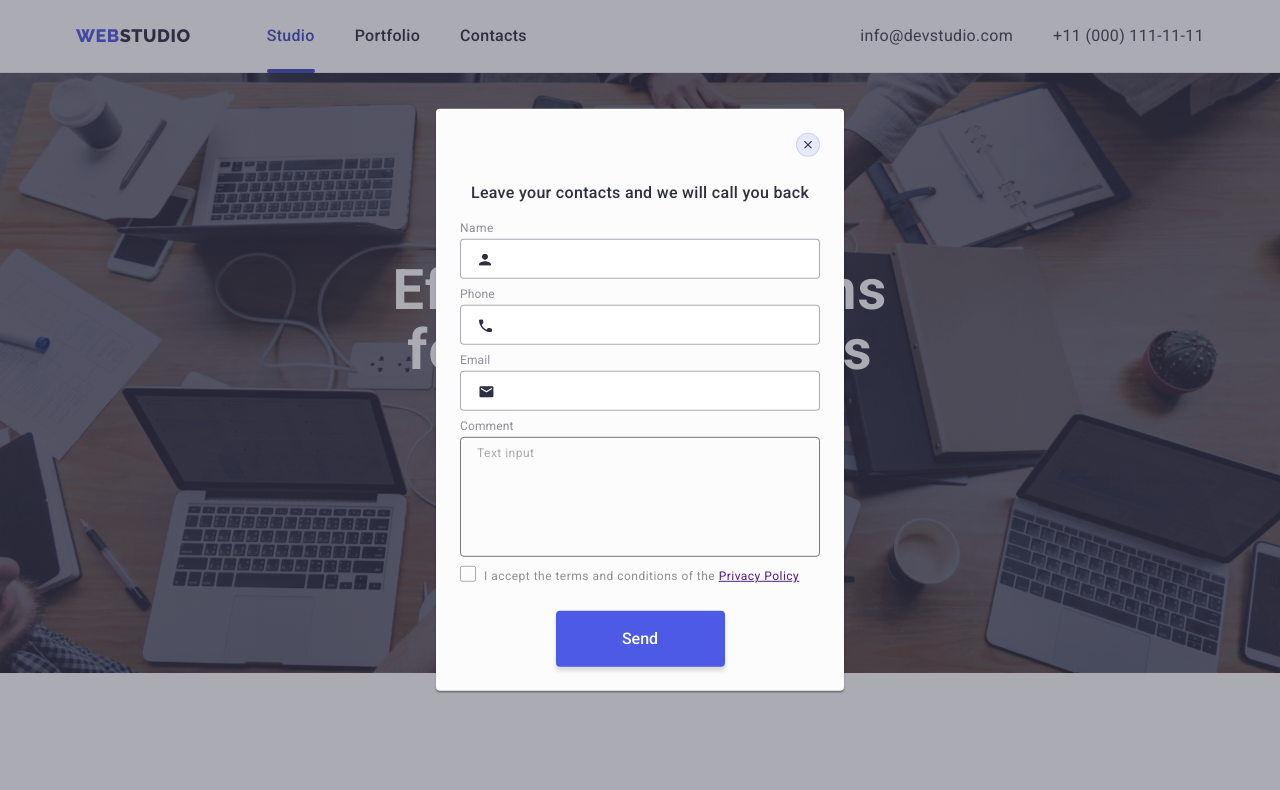
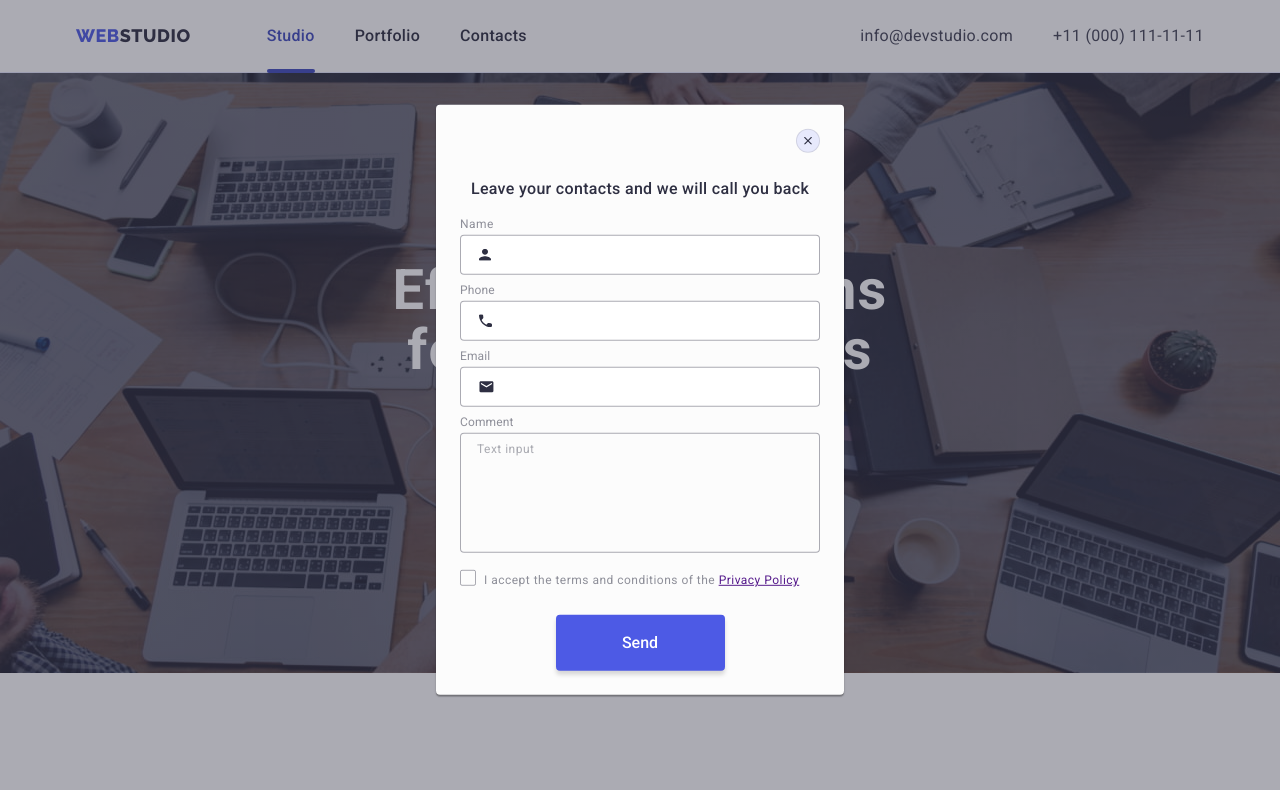
Before and after one commit to olhaizbash/goit-markup-hw-06, a plain HTML site: page index.html in a window 1280 px wide. Both pictures are taken after a click on the button "Order Service". Shown: the top 790 px of the page. Drawn offline with nearby package versions, Linux system fonts and the light colour scheme.

Commit message:
Update styles.css

```diff
--- a/css/styles.css
+++ b/css/styles.css
@@ -601,7 +601,6 @@ background-color: #31D0AA;
 
 .modal{
     position: absolute;
-    justify-content: center;
     top: 50%;
     left: 50%;
     transform: translate(-50%, -50%);
@@ -677,6 +676,7 @@ transform: translate(0, 0);
 }
 .modal-title {
     margin: 0;
+    margin-bottom: 16px;
     font-family: 'Roboto';
     font-style: normal;
     font-weight: 500;
@@ -686,9 +686,11 @@ transform: translate(0, 0);
     letter-spacing: 0.02em;
     color: var(--primary-text-color);
 }
+.modal-form-field{
+    margin-bottom: 8px;
+}
 .modal-field-name {
     display: block;
-    margin-top: 16px;
     margin-bottom: 4px;
     font-family: 'Roboto';
     font-style: normal;
@@ -700,7 +702,6 @@ transform: translate(0, 0);
 }
 .modal-field-name2 {
     display: block;
-    margin-top: 8px;
     margin-bottom: 4px;
     font-family: 'Roboto';
     font-style: normal;
@@ -759,6 +760,7 @@ font-family: 'Roboto';
 }
 .input-svg-wrapper{
     position: relative;
+    display: block;
 }
 .modal-textarea {
     resize: none;
@@ -766,6 +768,8 @@ font-family: 'Roboto';
     width: 100%;
     height: 120px;
     background: #FCFCFC;
+    border-radius: 4px;
+    border: 1px solid rgba(46, 47, 66, 0.4);
     border-radius: 4px;
     transition: border 250ms cubic-bezier(0.4, 0, 0.2, 1);
 }
@@ -805,6 +809,9 @@ font-family: 'Roboto';
 .modal-submit:focus {
     background: var(--ocean);
 }
+.checkbox-link{
+    color: var(--logo-color);
+}
 .modal-checkbox-desc::before {
     display: block;
     width: 16px;
@@ -827,6 +834,7 @@ font-family: 'Roboto';
     align-items: center;
 }
 .subscribe-title{
+    margin-top: 0;
     font-family: 'Roboto';
     font-style: normal;
     font-weight: 500;
```
